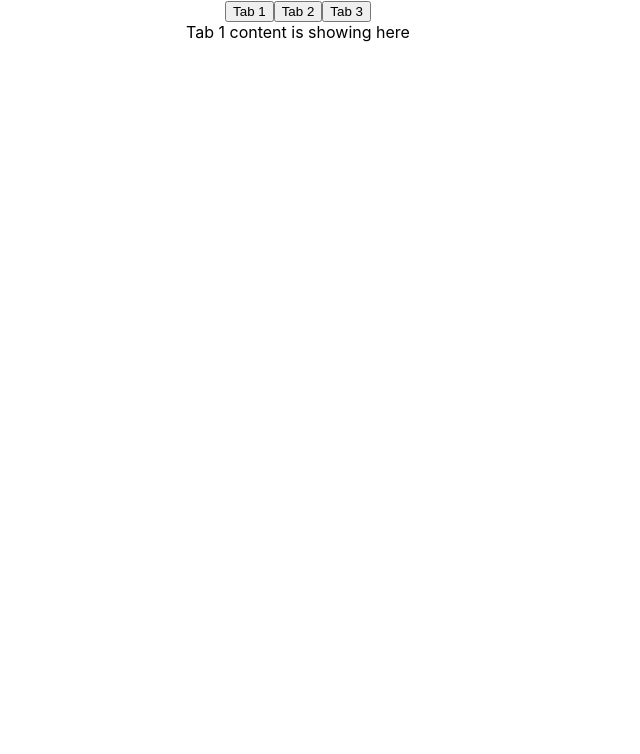
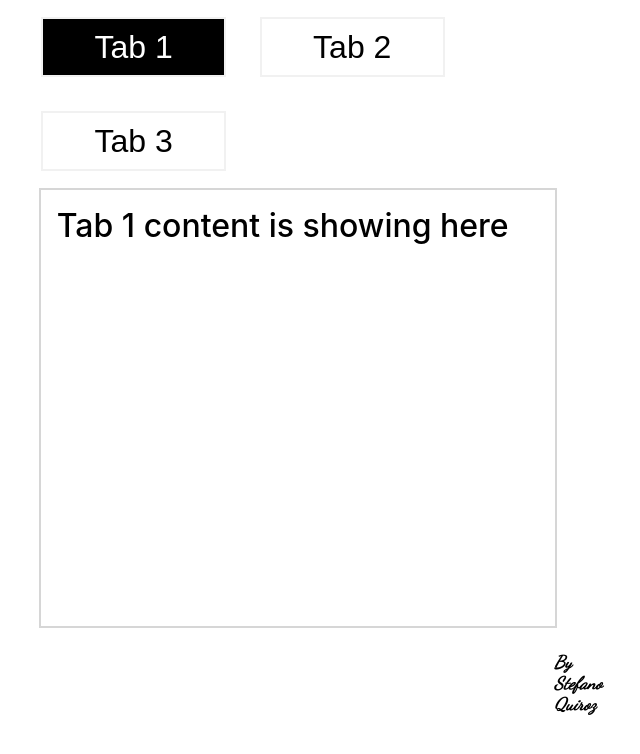
Before and after one commit to StefanoQuiroz/REACT-MERN, a React (Create React App) app in the folder tabs/: page / in a window 1280 px wide. Shown: the top 754 px of the page, without its empty margins (342-982 px from the left). Built offline with nearby package versions, Linux system fonts and the light colour scheme.

Commit message:
Tabs Own Version 99%

```diff
--- a/tabs/src/App.js
+++ b/tabs/src/App.js
@@ -1,5 +1,5 @@
 import React from 'react';
-import './App.css';
+import './sass/App.scss';
 import Tabs from './components/Tabs'
 function App() {
   return (
--- /dev/null
+++ b/tabs/src/components/StyledButton.js
@@ -0,0 +1,26 @@
+import styled from 'styled-components';
+
+const StyledButton = styled.button`
+    padding: 0.6rem 3.2rem;
+    font-size: 2rem;
+    margin: 1.06rem;
+    border: 2px solid #f1f1f1;
+    background-color: ${props => {
+        if(props.bgColor){
+            return 'black';
+        }else {
+            return 'white';
+        }
+    }};
+    color: ${props => {
+        if(props.bgColor){
+            return 'white';
+        }else {
+            return 'black'
+        }
+    }};
+`;
+
+export default StyledButton;
+
+//Hacerlo mas eficiente con un operador ternario color: ${props => props.bgColor ? 'white' : 'black'} del mismo modo con el background
--- a/tabs/src/components/Tabs.js
+++ b/tabs/src/components/Tabs.js
@@ -1,4 +1,5 @@
 import React, {useState} from 'react';
+import StyledButton from './StyledButton';
 
 const Tabs = (props) => {
     const array = [1,2,3];
@@ -18,19 +19,28 @@ const Tabs = (props) => {
     return (
         <div>
             {/* Comentario: agragar styled-components */}
-            {array.map((item, index)=> (
-                <button
-                key={index}
-                onClick={(e)=> onClickHandle(e, item)}
-                >Tab {item}
-                </button>
-            ))}
+            <div className="tabs">
+                {array.map((item, index)=> (
+                    <StyledButton
+                        key={index}
+                        onClick={(e)=> onClickHandle(e, item)}
+                        bgColor={state.currentTab === item}
+                    >Tab {item}
+                    </StyledButton>
+                ))}
+            </div>
+
             {/* Mostrar el resultado - comentario: cambiar por un p tag*/}
             <div className="results">
                 Tab {state.currentTab} content is showing here
+            </div>
+            <div className="trade-mark">
+                By Stefano Quiroz
             </div>
         </div>
     );
 }
 
 export default Tabs;
+
+/* agregar animaciones CSS a la pestaña de cambio para suavizar la experiencia de cambio */
--- a/tabs/src/sass/App.scss
+++ b/tabs/src/sass/App.scss
@@ -0,0 +1,27 @@
+@import url('https://fonts.googleapis.com/css2?family=Dancing+Script&display=swap');
+.App{
+    width: 45vw;
+    margin: auto;
+    .tabs{
+        width: 95%;
+        margin: auto;
+    }
+    .results{
+        box-sizing: border-box;
+        width: 90%;
+        height: 55vh;
+        border: 2px solid #d6d6d6;
+        margin:auto;
+        padding: 1rem;
+        font-size: 2rem;
+        font-weight: 550;
+    }
+    .trade-mark{
+        margin-left: 34rem;
+        margin-top: 1.5rem;
+        font-family: 'Dancing Script';
+        font-style: italic;
+        font-weight: bold;
+        font-size: 1.1rem
+    }
+}
```
